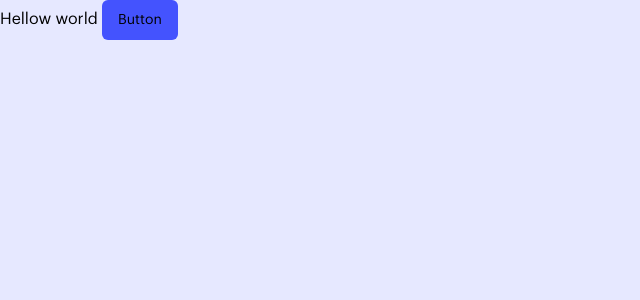
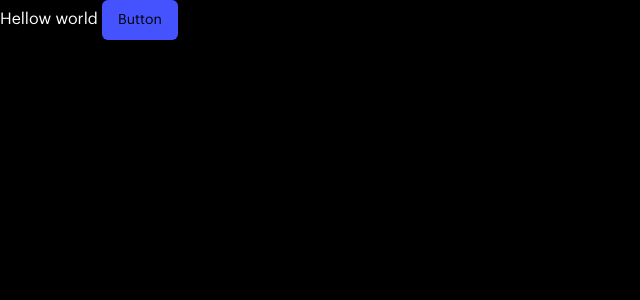
Before and after one commit to murtazakhan2595/Intelli-eye-ui, a Next.js app: page / in a window 1280 px wide. Shown: the top 300 px of the page, without its empty margins (0-640 px from the left). Built offline with nearby package versions, Linux system fonts and the light colour scheme.

Commit message:
set body background and foreground colors

```diff
--- a/src/app/globals.css
+++ b/src/app/globals.css
@@ -6,8 +6,8 @@
 
   @layer base {
     :root {
-        --background: 235 100% 95%;
-        --foreground: 235 5% 0%;
+        --background: 0 0% 0%;
+        --foreground: 0 0% 100%;
         --card: 235 50% 90%;
         --card-foreground: 235 5% 10%;
         --popover: 235 100% 95%;
```
Also changed, not shown: tailwind.config.ts (line endings or trailing spaces).
